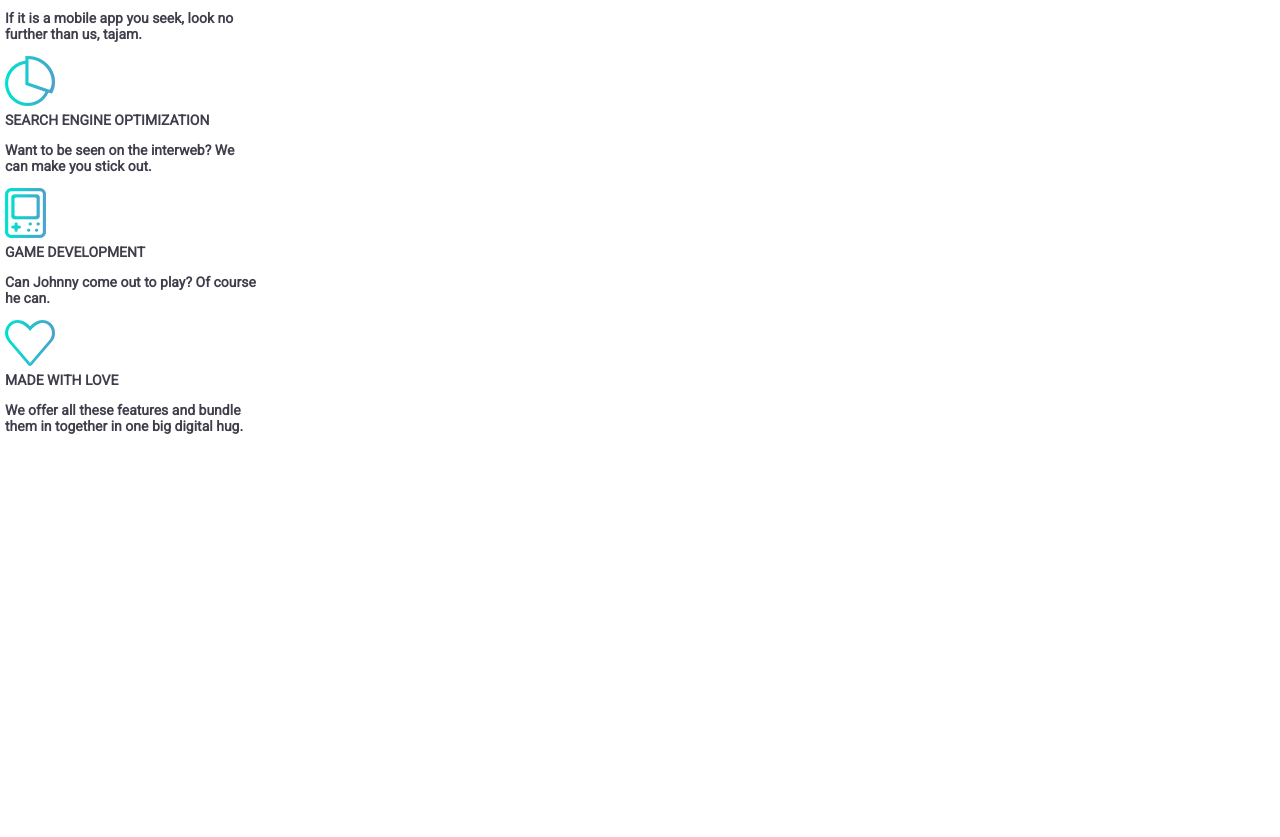
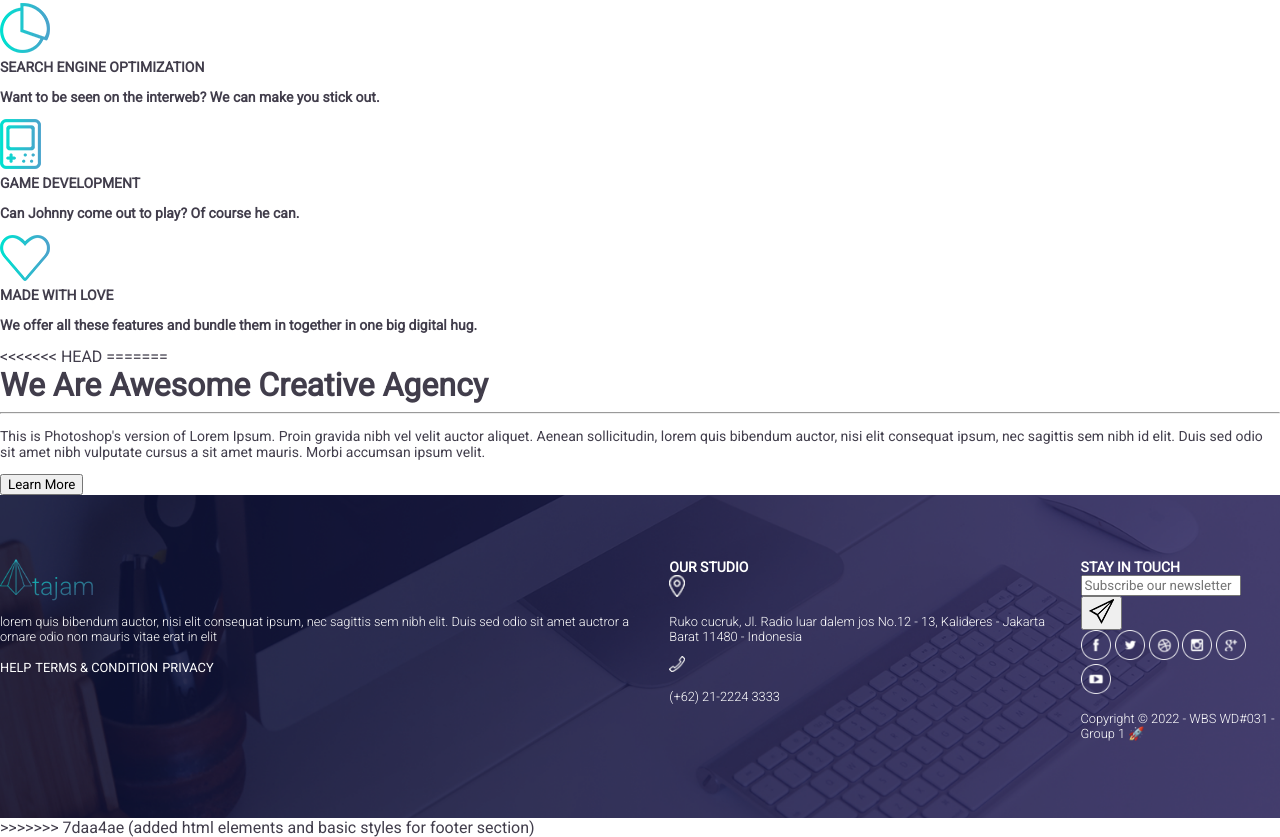
Before and after one commit to aquamarineru/psd_to_html, a plain HTML site: page index.html in a window 1280 px wide. Shown: the part 1102-1939 px from the top of the page. Before the commit the page ends 1555 px from the top, so only its background shows below. Drawn offline with nearby package versions, Linux system fonts and the light colour scheme; a web font is replaced by a local one.

Commit message:
added html elements and basic styles for footer section

```diff
--- a/index.html
+++ b/index.html
@@ -78,6 +78,60 @@
       <div class="love_icon"><img src="images/png/heart.png"></div>
       <div class="love_text"><h4>MADE WITH LOVE</h4><p>We offer all these features and bundle them in together in one big digital hug.</p></div>
     </div>
+<<<<<<< HEAD
 
+=======
+  </header>
+  <div>
+    <h1>We Are Awesome Creative Agency</h1>
+    <hr>
+    <p>This is Photoshop's version  of Lorem Ipsum. Proin gravida nibh vel velit auctor aliquet. Aenean sollicitudin, lorem quis bibendum auctor, nisi elit consequat ipsum, nec sagittis sem nibh id elit. Duis sed odio sit amet nibh vulputate cursus a sit amet mauris. Morbi accumsan ipsum velit.
+    </p>
+    <button>Learn More</button>
+  </div>
+<footer>
+  <div class="footer">
+    <div class="footerContent">
+    <div class="disclaimer">
+      <a href="#" class="tajamLogo"><img src="images/png/logo.png" alt="logo" style="width: 2rem;">tajam</a>
+      <p>lorem quis bibendum auctor, nisi elit consequat ipsum, nec sagittis sem nibh elit. Duis sed odio sit amet auctror a ornare odio non mauris vitae erat in elit</p>
+      <div class="disclaimerLinks">
+        <a href="#">HELP</a>
+        <a href="#">TERMS & CONDITION</a>
+        <a href="#">PRIVACY</a>
+      </div>
+    </div>
+    <div>
+      <h4>OUR STUDIO</h4>
+      <div>
+        <a href="https://goo.gl/maps/uweWWtfNq7C26foJ6" target="_blank"><img src="./images/png/big104.png" width="16" alt="mapPin_icon"></a>
+        <p>Ruko cucruk, Jl. Radio luar dalem jos No.12 - 13, Kalideres - Jakarta Barat
+        11480 - Indonesia</p>
+      </div>
+      <div>
+        <img src="./images/png/phone351.png" width="16" alt="Phone_icon">
+        <p>(+62) 21-2224 3333</p>
+      </div>
+    </div>
+    <div>
+      <h4>STAY IN TOUCH</h4>
+      <div>
+        <input class="btnNewsletterEmail" type="email" placeholder="Subscribe our newsletter" />
+        <button class="btnSubmitNewsletter"><img src="./images/png/paper122.png"></button>
+      </div>
+      <div class="socialMediaIcons">
+        <a href="#"><img src="./images/png/facebook.png" width="30" alt="Facebook_icon"></a>
+        <a href="#"><img src="./images/png/twitter.png" width="30" alt="Twitter_icon"></a>
+        <a href="#"><img src="./images/png/dribbble.png" width="30" alt="Dribbble_icon"></a>
+        <a href="#"><img src="./images/png/instagram.png" width="30" alt="Instagram_icon"></a>
+        <a href="#"><img src="./images/png/gplus.png" width="30" alt="Google_plus_icon"></a>
+        <a href="#"><img src="./images/png/youtube.png" width="30" alt="Youtube_icon"></a>
+      </div>
+      <p>Copyright © 2022 - WBS WD#031 - Group 1 🚀</p>
+    </div>
+  </div>
+  </div>
+</footer>
+>>>>>>> 7daa4ae (added html elements and basic styles for footer section)
 </body>
 </html>
--- a/styles/main.css
+++ b/styles/main.css
@@ -6,10 +6,51 @@ body{
     margin: 0;
     color: #413d4b;
 }
+
 h1, h2, h3, h4, h5, h6 {
     margin: 0;
 }
 
+
+footer .footer {
+    background-image: url('../images/bgk-footer.png');
+    background-repeat: no-repeat;
+    background-size: cover;
+    background-origin: padding-box;
+    padding: 4rem 0;
+    color: #fff;
+}
+
+footer p {
+    font-weight: lighter;
+    font-size: 0.8rem;
+}
+
+footer h4 {
+    font-weight: bolder;
+}
+
+a.tajamLogo {                       /*styling applies only to the footer logo. If you all aggree we apply it globally.*/
+    text-decoration: none;
+    font-size: 25px;
+    font-weight: 100;
+    background: linear-gradient(to bottom right, rgb(0,224,208), rgb(65, 60, 107));
+    -webkit-background-clip: text;
+    -webkit-text-fill-color: transparent;
+}
+
+footer a {
+    text-decoration: none;
+    color: #fff;
+    font-size: 0.8rem;
+}
+
+footer .footerContent {
+    display: flex;
+    gap: 20px;
+}
+
+<<<<<<< HEAD
 .expertise-container {
     display: grid;
     grid-template-columns: 20% 20% 20% 20% 20%;
@@ -97,3 +138,17 @@ h1, h2, h3, h4, h5, h6 {
     grid-column: 4;
     grid-row: 5;
   }
+
+=======
+footer .btnNewsletterEmail {
+    background: none;
+    color: lightgrey;
+    border: 1px solid grey;
+    padding: 0.75rem 1.5rem 0.75rem 0.75rem;
+}
+>>>>>>> 7daa4ae (added html elements and basic styles for footer section)
+
+footer .btnSubmitNewsletter {
+    padding: 0.25rem 1.25rem;
+    opacity: 0.5;
+}
```
